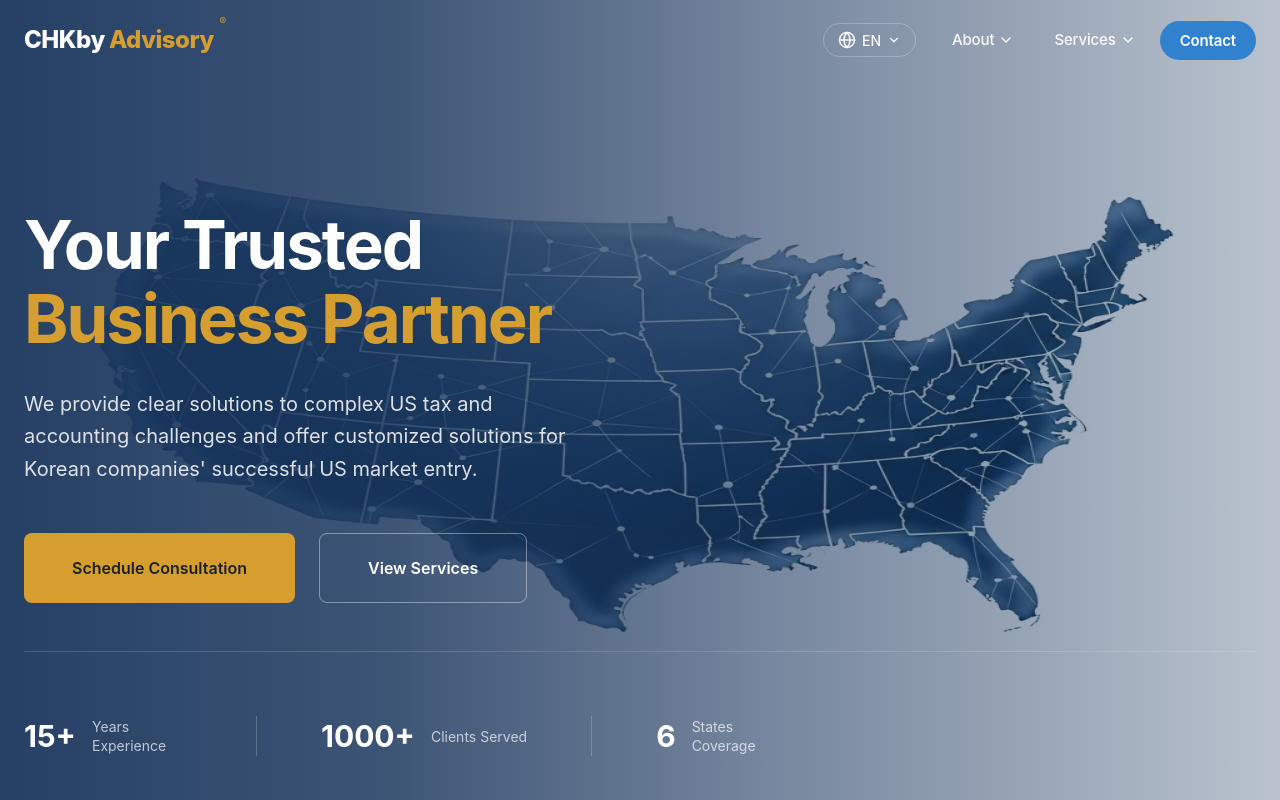
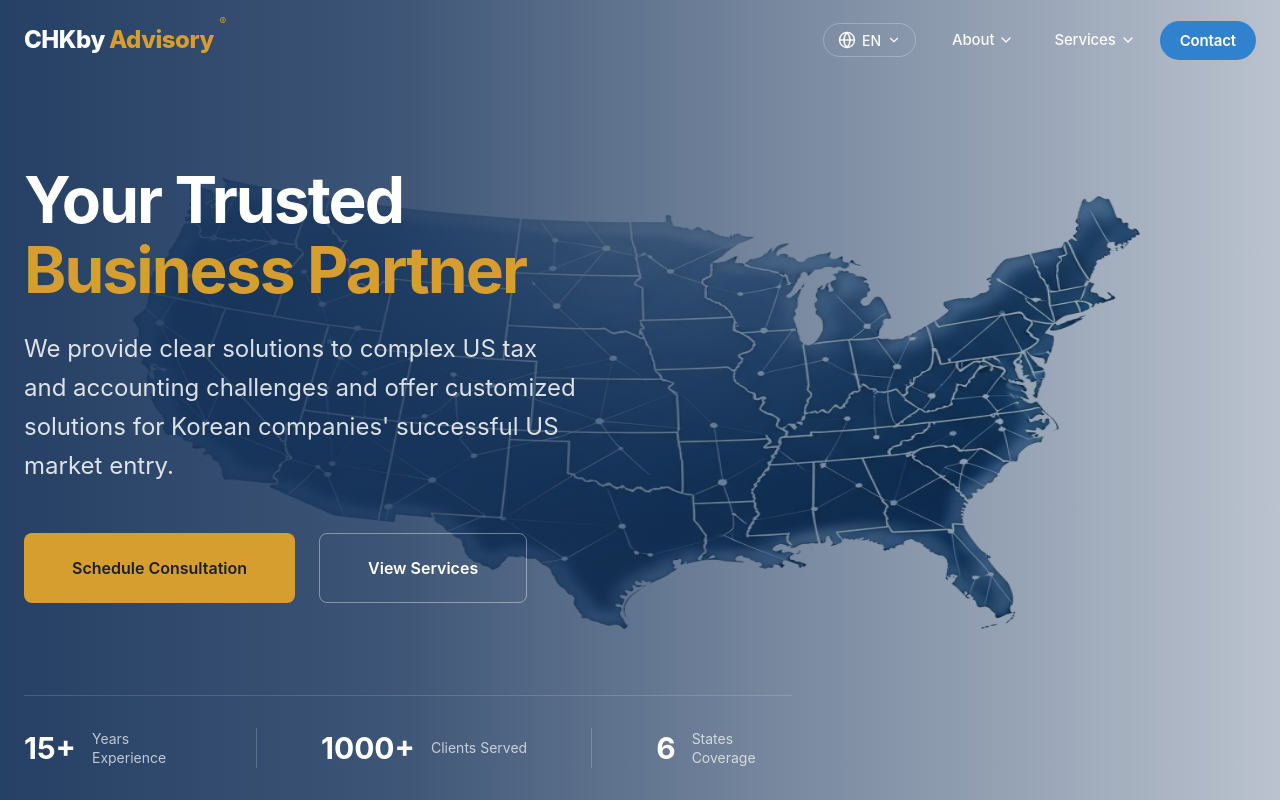
Before and after one commit to JunLee8108/cpa-association-website, a React (Vite) app: page / in a window 1280 px wide. Shown: the top 800 px of the page. Built offline with nearby package versions, Linux system fonts and the light colour scheme; a web font is replaced by a local one.

Commit message:
home hero edited

```diff
--- a/src/components/pages/home/Home.css
+++ b/src/components/pages/home/Home.css
@@ -26,7 +26,7 @@
 
 .home-hero-background-image {
   width: 100%;
-  max-width: 1400px;
+  max-width: 1200px;
   height: 100%;
   object-fit: fill;
   object-position: center;
@@ -60,22 +60,22 @@
 .home-hero-inner {
   display: flex;
   flex-direction: column;
-  justify-content: space-between;
+  justify-content: center;
   min-height: calc(100vh - 12rem);
 }
 
 /* Text Content */
 .home-hero-text-wrapper {
   max-width: 680px;
-  margin-top: var(--spacing-2xl);
+  margin-bottom: var(--spacing-4xl);
 }
 
 .home-hero-title {
-  font-size: clamp(2.75rem, 5.5vw, 4.2rem);
+  font-size: clamp(2.75rem, 5.5vw, 4rem);
   font-weight: var(--fw-bold);
   color: var(--white);
   line-height: 1.1;
-  margin-bottom: var(--spacing-lg);
+  margin-bottom: var(--spacing-md);
   letter-spacing: -0.03em;
 }
 
@@ -88,7 +88,7 @@
 }
 
 .home-hero-description {
-  font-size: var(--fs-xl);
+  font-size: var(--fs-2xl);
   line-height: var(--lh-relaxed);
   color: rgba(255, 255, 255, 0.85);
   margin-bottom: var(--spacing-xl);
@@ -140,11 +140,12 @@
 /* Trust Bar */
 .home-hero-trust-bar {
   display: flex;
+  position: absolute;
+  bottom: 5rem;
   align-items: center;
   gap: var(--spacing-2xl);
-  padding-top: var(--spacing-2xl);
+  padding-top: var(--spacing-lg);
   border-top: 1px solid rgba(255, 255, 255, 0.15);
-  margin-top: var(--spacing-xl);
 }
 
 .home-hero-trust-item {
```
